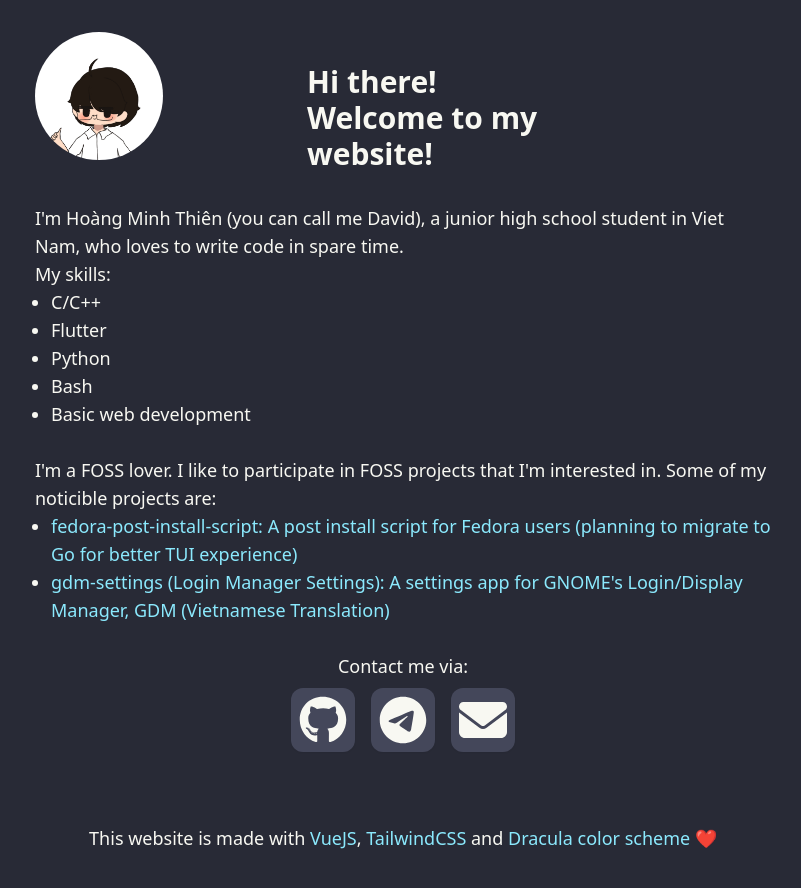
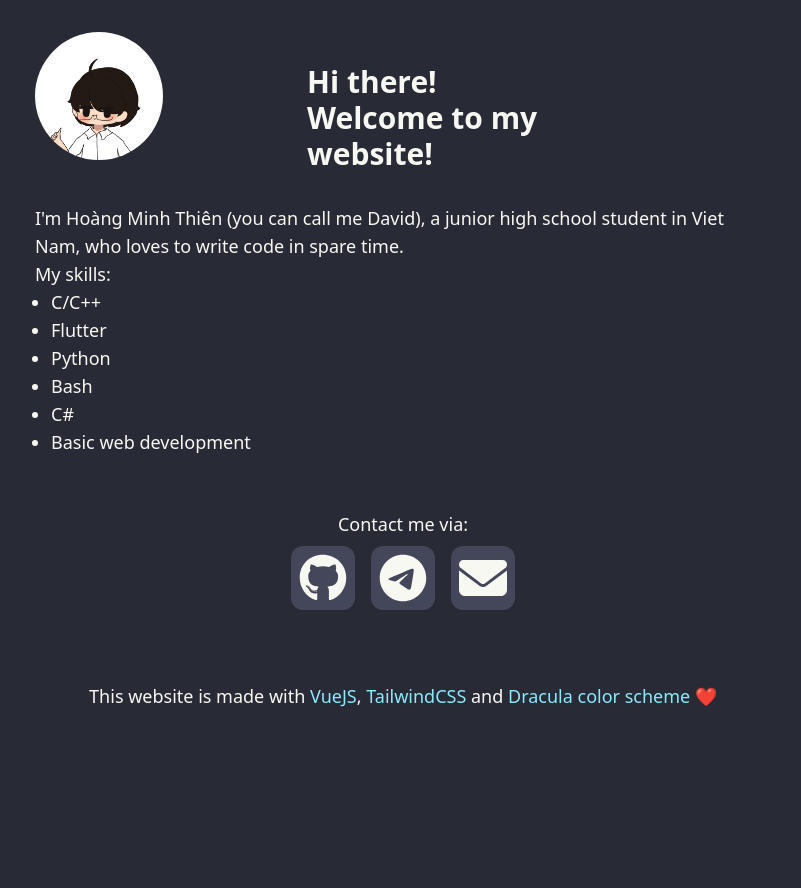
Before and after one commit to hmthien050209/hmthien050209.github.io, a Vue app: page / in a window 1280 px wide. Shown: the top 888 px of the page, without its empty margins (237-1038 px from the left). After the commit the page ends 800 px from the top, so only its background shows below. Built offline with nearby package versions, Linux system fonts and the light colour scheme.

Commit message:
Update my informations and stylings

```diff
--- a/index.html
+++ b/index.html
@@ -1,11 +1,11 @@
-<!DOCTYPE html>
+<!doctype html>
 <html lang="en">
   <head>
     <meta charset="UTF-8" />
     <meta name="viewport" content="width=device-width, initial-scale=1.0" />
-    <title>davidhoang05022009's website</title>
+    <title>hmthien050209's website</title>
   </head>
-  <body>
+  <body class="w-full bg-draculaBackground text-draculaForeground">
     <div id="app"></div>
     <script type="module" src="/src/main.ts"></script>
   </body>
--- a/src/App.vue
+++ b/src/App.vue
@@ -1,24 +1,26 @@
 <script setup lang="ts">
-import SocialMediaButton from './components/SocialMediaButton.vue';
-import Footer from './components/Footer.vue'
+import SocialMediaButton from "./components/SocialMediaButton.vue";
+import Footer from "./components/Footer.vue";
 </script>
 
 <template>
-  <div class="h-fit w-full bg-draculaBackground text-draculaForeground overflow-hidden">
-    <div class="pt-8 max-w-3xl justify-center md:ml-auto md:mr-auto pl-4 pr-4">
+  <div class="max-w-3xl justify-center pl-4 pr-4 pt-8 md:ml-auto md:mr-auto">
     <div class="h-fit">
-        <img src="./assets/avatar.webp" alt="My avatar"
-          class="rounded-full lg:float-left float-none place-self-center md:h-32 md:w-32 h-24 w-24 mx-auto" />
-        <div class="place-content-center lg:pl-36 lg:pr-36 lg:text-start md:pt-8 md:pb-8 text-center pt-4 pb-4">
+      <img
+        src="./assets/avatar.webp"
+        alt="My avatar"
+        class="float-none mx-auto h-24 w-24 place-self-center rounded-full md:h-32 md:w-32 lg:float-left"
+      />
+      <div
+        class="place-content-center pb-4 pt-4 text-center md:pb-8 md:pt-8 lg:pl-36 lg:pr-36 lg:text-start"
+      >
         <h1 class="greeting">Hi there!</h1>
-          <h1 class="greeting">
-            Welcome to my website!
-          </h1>
+        <h1 class="greeting">Welcome to my website!</h1>
       </div>
     </div>
     <span class="body-text">
-        I'm Hoàng Minh Thiên (you can call me David), a junior high school student in
-        Viet Nam, who loves to write code in spare time.
+      I'm Hoàng Minh Thiên (you can call me David), a junior high school student
+      in Viet Nam, who loves to write code in spare time.
       <br />
       My skills:
       <ul>
@@ -26,34 +28,30 @@ import Footer from './components/Footer.vue'
         <li>Flutter</li>
         <li>Python</li>
         <li>Bash</li>
+        <li>C#</li>
         <li>Basic web development</li>
       </ul>
       <br />
-        I'm a FOSS lover. I like to participate in FOSS projects that I'm
-        interested in. Some of my noticible projects are:
-        <ul>
-          <li>
-            <a href="https://github.com/davidhoang05022009/fedora-post-install-script">
-              fedora-post-install-script: A post install script for Fedora
-              users (planning to migrate to Go for better TUI experience)
-            </a>
-          </li>
-          <li>
-            <a href="https://github.com/realmazharhussain/gdm-settings">
-              gdm-settings (Login Manager Settings): A settings app for GNOME's Login/Display Manager, GDM (Vietnamese
-              Translation)
-            </a>
-          </li>
-        </ul>
     </span>
     <br />
-      <div class="text-center body-text">Contact me via:</div>
+    <div class="body-text text-center">Contact me via:</div>
     <div class="flex items-center justify-center">
-        <SocialMediaButton url="https://github.com/davidhoang05022009" icon="fa-brands fa-github" />
-        <SocialMediaButton url="https://t.me/davidhoang05022009" icon="fa-brands fa-telegram" />
-        <SocialMediaButton url="mailto:hoangminhthien05022009@gmail.com" icon="fa-solid fa-envelope" />
+      <SocialMediaButton
+        site="Github"
+        url="https://github.com/davidhoang05022009"
+        icon="fa-brands fa-github"
+      />
+      <SocialMediaButton
+        site="Telegram"
+        url="https://t.me/davidhoang05022009"
+        icon="fa-brands fa-telegram"
+      />
+      <SocialMediaButton
+        site="Email"
+        url="mailto:hoangminhthien05022009@gmail.com"
+        icon="fa-solid fa-envelope"
+      />
     </div>
   </div>
   <Footer />
-  </div>
 </template>
--- a/src/assets/main.css
+++ b/src/assets/main.css
@@ -12,13 +12,13 @@ ul {
   @apply list-disc pl-4;
 }
 footer {
-  @apply md:pt-16 md:pb-16 pt-32 pb-4;
+  @apply pb-4 pt-32 md:pb-16 md:pt-16;
 }
 
 .greeting {
-  @apply text-lg md:text-xl lg:text-3xl font-semibold;
+  @apply text-lg font-semibold md:text-xl lg:text-3xl;
 }
 
 .body-text {
-  @apply font-medium lg:text-lg md:text-base text-sm;
+  @apply text-sm font-medium md:text-base lg:text-lg;
 }
--- a/src/components/SocialMediaButton.vue
+++ b/src/components/SocialMediaButton.vue
@@ -1,23 +1,33 @@
 <template>
-    <a :href="props.url" class="p-2">
+  <a :href="props.url" class="group p-2">
     <div class="box">
-            <font-awesome-icon :icon="props.icon" class="md:h-12 md:w-12 h-8 w-8 mx-auto items-center">
+      <font-awesome-icon
+        :icon="props.icon"
+        class="mx-auto h-8 w-8 items-center p-2 md:h-12 md:w-12"
+      >
       </font-awesome-icon>
+      <div class="site-name">
+        {{ props.site }}
+      </div>
     </div>
   </a>
 </template>
 
 <script setup lang="ts">
 const props = defineProps({
+  site: { type: String, required: true },
   url: { type: String, required: true },
   icon: { type: String, required: true },
-})
+});
 </script>
 
 <style scoped>
 .box {
-    @apply bg-draculaCurrentline hover:opacity-90 transition-all duration-150
-        text-draculaForeground md:h-16 md:w-16 h-12 w-12 rounded-xl flex items-center
-        shadow-sm;
+  @apply flex h-12 w-12 items-center
+        rounded-xl bg-draculaCurrentline text-draculaForeground shadow-sm transition-all duration-1000 group-hover:w-auto group-hover:opacity-90
+        md:h-16 md:w-16;
+}
+.site-name {
+  @apply mx-2 hidden transition-all duration-1000 group-hover:block;
 }
 </style>
```
Also changed, not shown: package.json (+7 -4 lines), src/components/Footer.vue (indentation only), 1 other file (tests, documents, lock files or other folders). Lines whose indentation alone changed are shown as unchanged.
